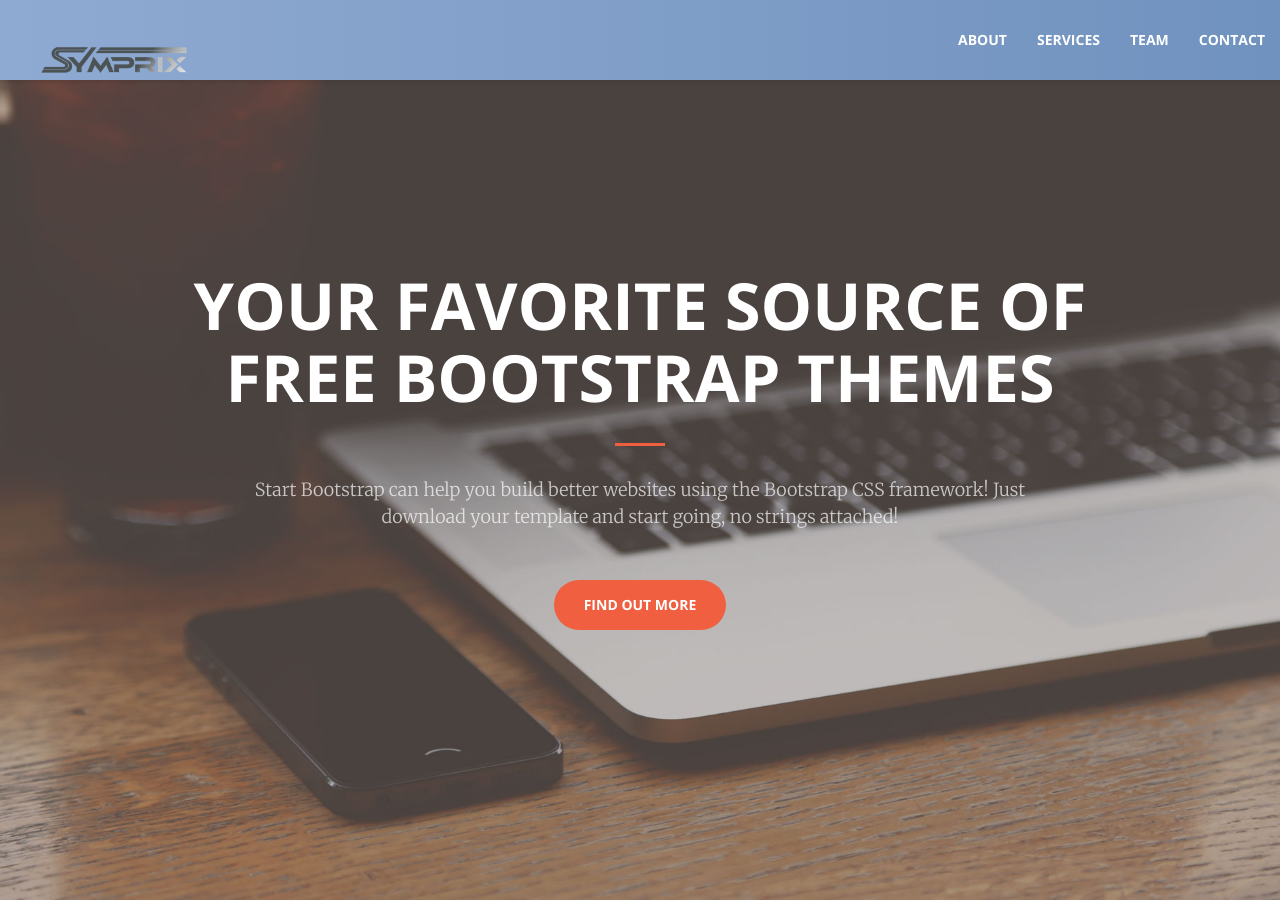
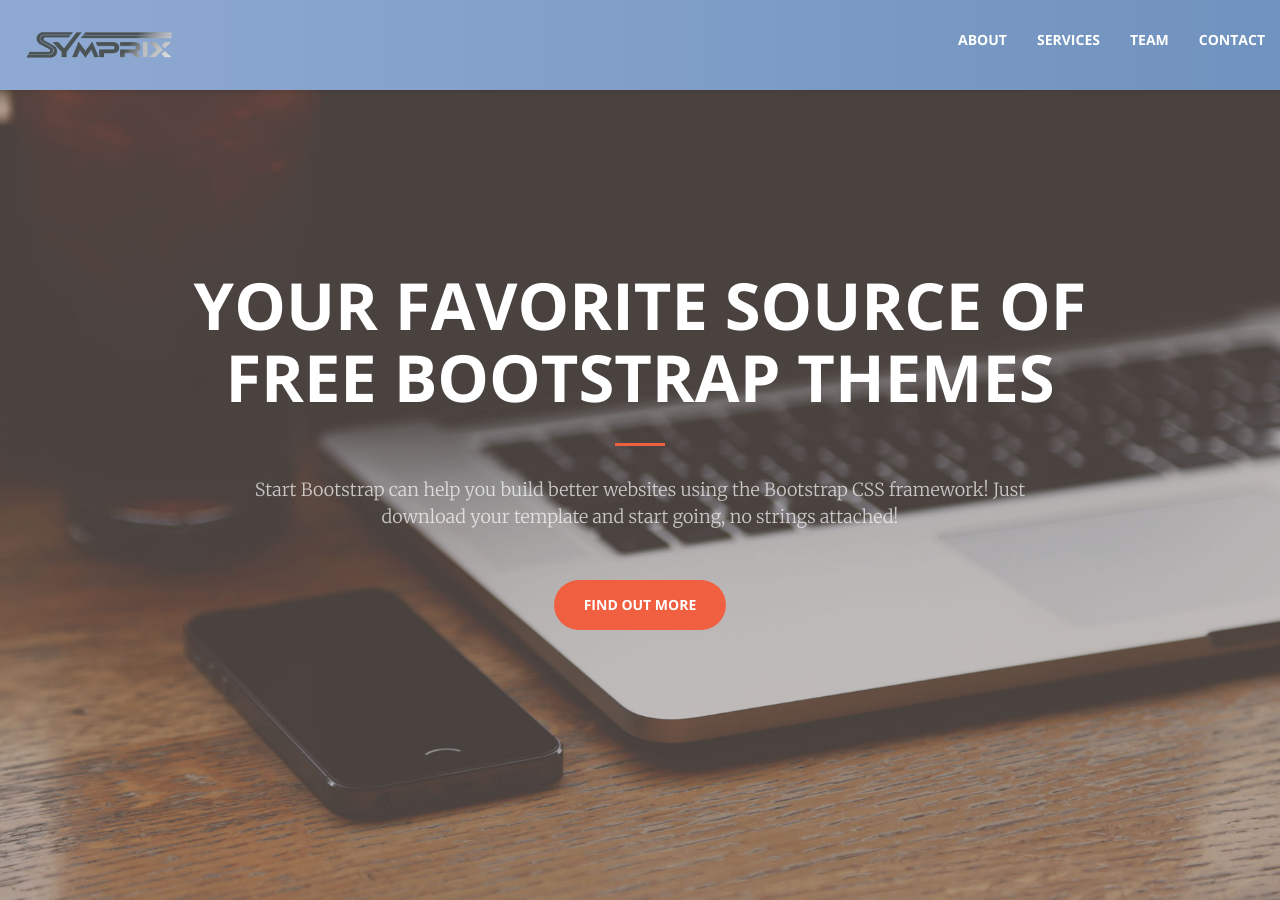
Before and after one commit to CD-Symprix/symprix, a Jekyll site: the page built from index.html, in a window 1280 px wide and 900 px high. Built offline with Jekyll 4.4.1, drawn with Linux system fonts in a browser that asks for light colours.

Commit message:
Update main.scss

```diff
--- a/css/main.scss
+++ b/css/main.scss
@@ -54,6 +54,14 @@ $theme-dark: #222;
 .navbar-custom .nav > li > a {
   color: #fff !important; // white text
 }
+.navbar-custom .navbar-brand {
+  display: flex;
+  align-items: center;
+  height: 100%;
+  padding: 0;
+  margin-right: 20px; // optional spacing between logo and nav links
+}
+
 
 /*
 .navbar-custom .navbar-brand img {
```
